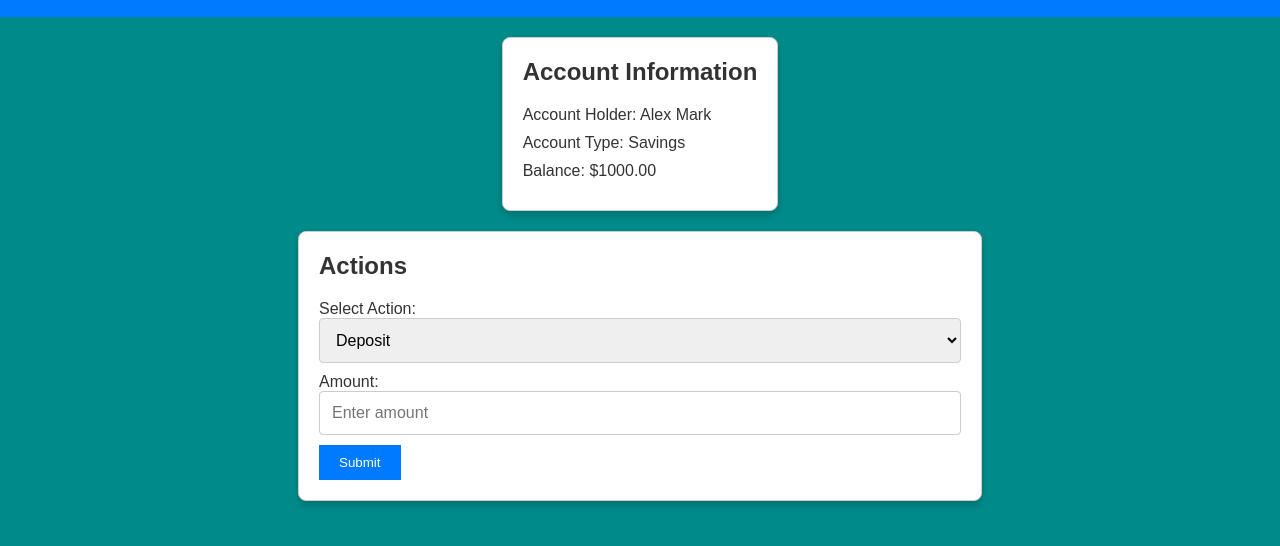
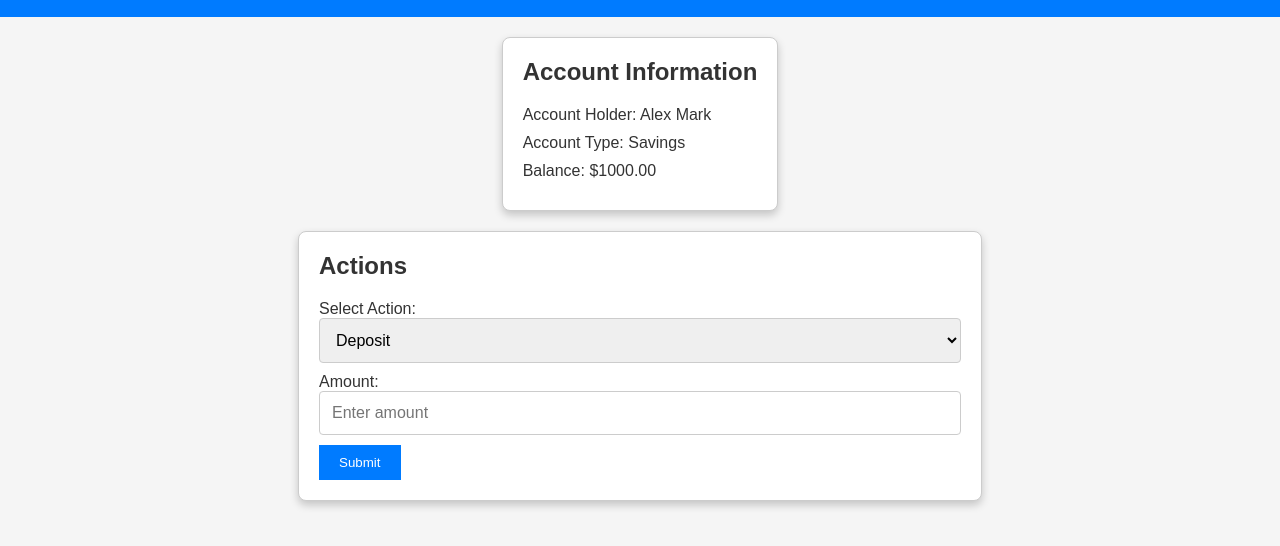
Before and after one commit to AdityaJamdade/unified-bank-stackup-project, a plain HTML site: page index.html in a window 1280 px wide. Shown: the part 98-644 px from the top of the page. Drawn offline with Linux system fonts and the light colour scheme.

Commit message:
removed background color in light mode

```diff
--- a/style.css
+++ b/style.css
@@ -156,8 +156,3 @@ footer {
 header input[type="checkbox"] {
   transform: scale(1.5); /* Increase the size of the switch */
 }
-
-/* below lines are just added for fun and should be reverted back */
-body{
-  background-color: darkcyan;
-}
```
